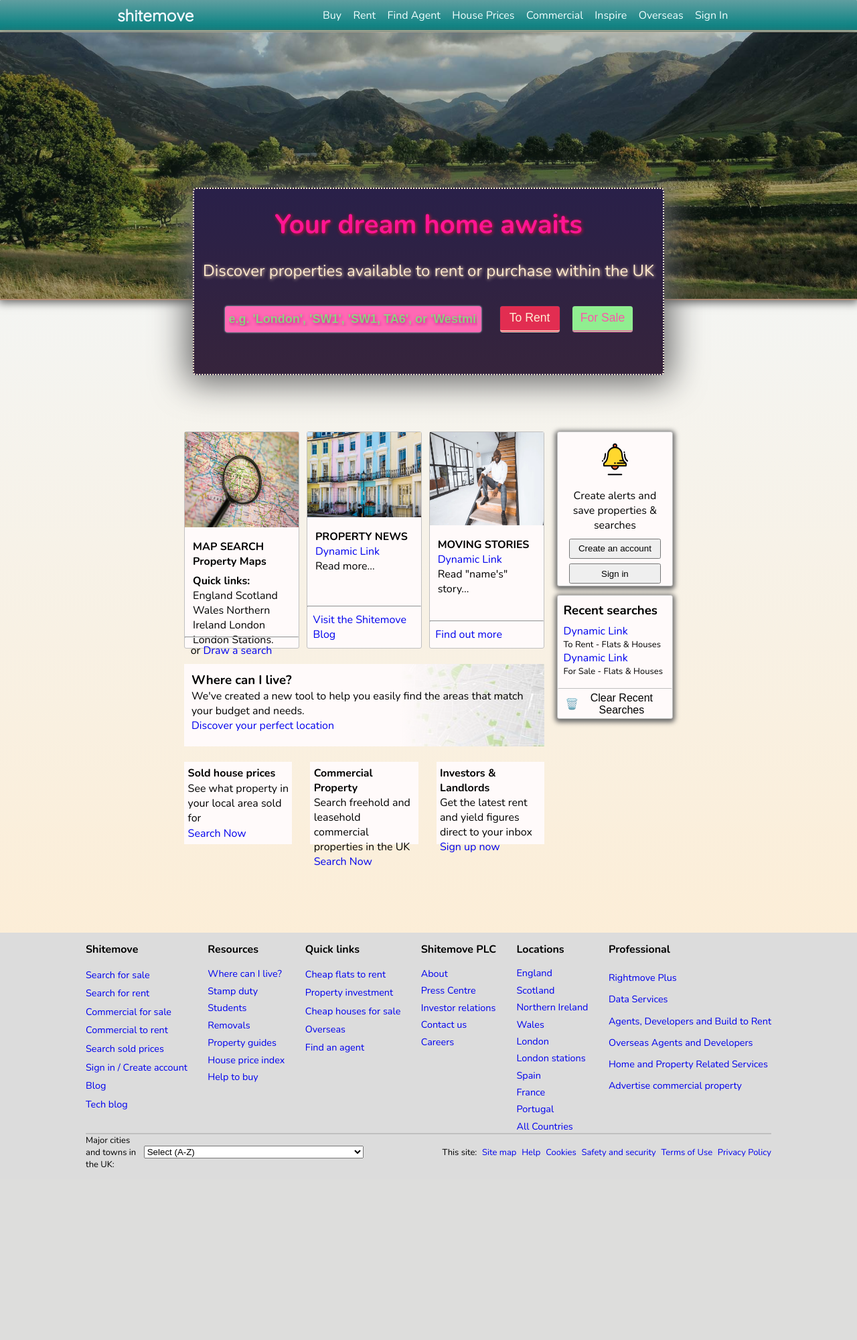
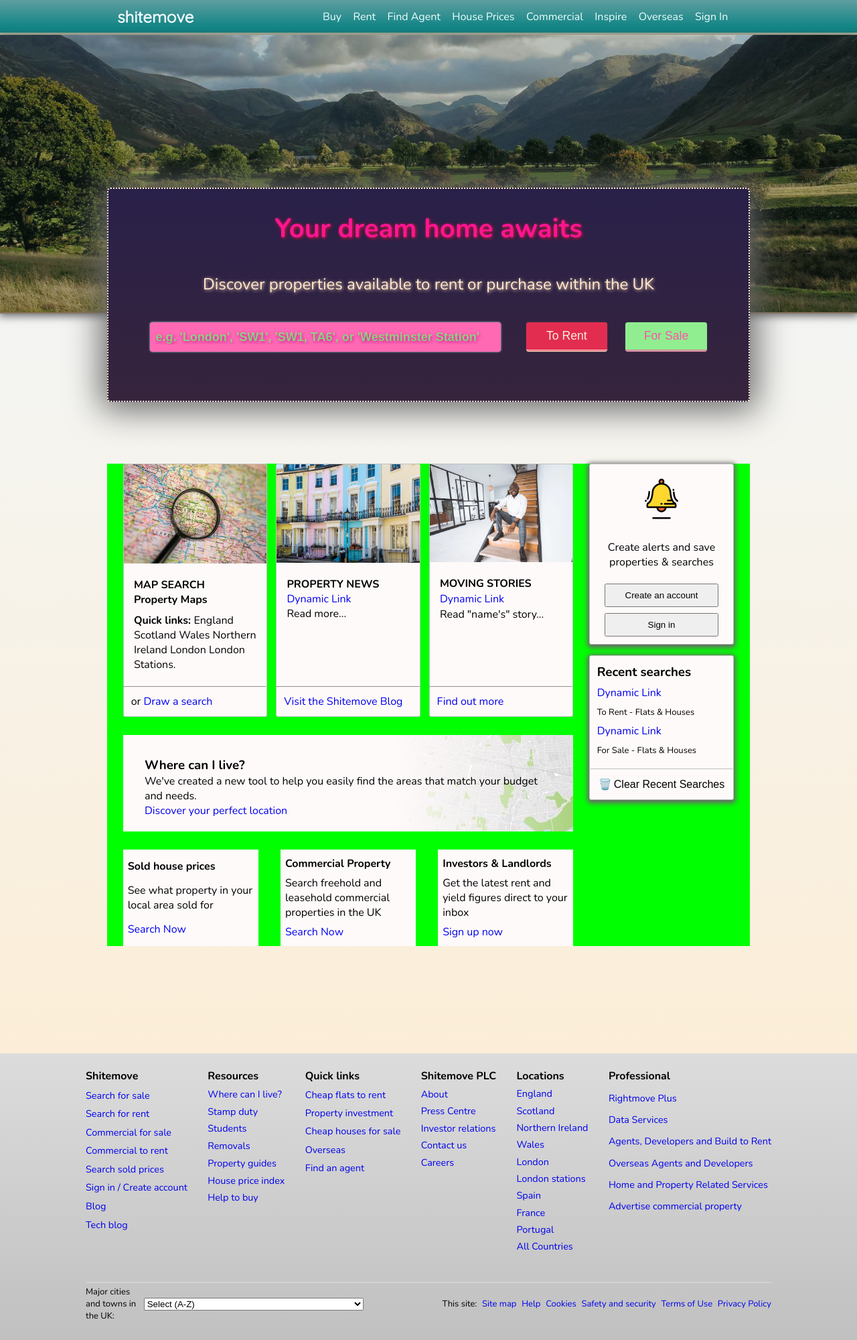
Before and after one commit to Schnarfengargle123/Shitemove, a PHP site: page / in a window 1280 px wide. Shown: the whole page at 67% size. Before the commit the page ends 1743 px from the top, so only its background shows below. Run offline with PHP 8.4, Linux system fonts and the light colour scheme; data that the repository does not hold is empty.

Commit message:
Adjusted unit measurements for CSS styling

```diff
--- a/public/styles/main.css
+++ b/public/styles/main.css
@@ -17,10 +17,11 @@ a {
 body {
   background-image: linear-gradient(to bottom, aliceblue, blanchedalmond);
   width: 100vw;
-  height: 220vh;
+  /* height: 224vh; */
+  height: 125rem;
   display: flex;
   flex-direction: column;
-  justify-content: space-between;
+  justify-content: flex-start;
   align-items: center;
   font-family: 'Nunito', sans-serif;
 }
@@ -42,7 +43,7 @@ nav {
 
 .navigation {
   width: 100%;
-  height: 100%;
+  height: inherit;
   display: flex;
   flex-direction: row;
   justify-content: space-evenly;
@@ -98,9 +99,10 @@ header {
   width: 100%;
   /* height: 25vh; */
   /* background-position: 0 -16.5rem; */
-  height: 50vh;
+  height: 26rem;
   background-position: 0 -11rem;
   background-size: cover;
+  /* background-size: auto; */
   box-shadow: 0 2px 12px 2px dimgray;
   border-bottom: 2px solid rgb(182, 142, 119);
 }
@@ -111,9 +113,12 @@ header {
   justify-content: flex-start;
   align-items: center;
   width: 100vw;
-  height: 100%;
+  /* height: 100%; */
+  height: inherit;
   background-color: rgba(25, 53, 37, 0.299);
 }
+
+/* Search Box */
 
 .search-box {
   /* background-color: rgb(49, 46, 76); */
@@ -123,8 +128,8 @@ header {
     rgb(41, 32, 73),
     rgb(54, 36, 60)
   );
-  width: 55%;
-  height: 35%;
+  width: 60rem;
+  height: 20rem;
   display: flex;
   position: absolute;
   top: 17.5rem;
@@ -132,7 +137,7 @@ header {
   justify-content: space-evenly;
   align-items: center;
 
-  padding: 2% 0;
+  padding: 2rem 0;
   border-radius: 5px;
   /* border: dotted 2px lime; */
   border: dotted 2px papayawhip;
@@ -253,10 +258,14 @@ header {
   border-bottom: double 3px lightgreen;
 }
 
+/* ____________________ */
+
 main {
   margin-top: 5%;
   width: 100vw;
-  height: 110vh;
+  /* height: 110vh;
+  height: 220vh; */
+  height: inherit;
   /* background-color: cadetblue; */
   display: flex;
   flex-direction: column;
@@ -265,14 +274,19 @@ main {
   /* background-color: orange; */
 }
 
+/* Card Deck */
+
 .cards {
-  /* background-color: lime; */
+  background-color: lime;
   width: 60%;
+  width: 60rem;
   height: 70%;
+  height: 45rem;
   display: flex;
   flex-direction: row;
   justify-content: space-evenly;
   align-items: center;
+  margin: 10rem 0;
 }
 
 .cards__panel {
@@ -281,7 +295,9 @@ main {
   justify-content: space-between;
   align-items: center;
   width: 100%;
+  width: inherit;
   height: 100%;
+  height: inherit;
   /* background-color: orange; */
 }
 
@@ -370,18 +386,19 @@ main {
 .cards__card--wide {
   background-image: url('../images/location.jpeg');
   height: 20%;
-  width: 100%;
-  padding: 2%;
   z-index: 0;
 }
 
+.cards__card--wide__content {
+  padding: 2rem;
+}
+
 .cards__card--wide .overlay {
-  width: 42%;
-  height: 15.4%;
+  height: 9rem;
   background-image: linear-gradient(to right, snow 60%, rgb(0, 0, 0, 0));
-  position: absolute;
-  top: 123.9%;
-  left: 21.5%;
+  position: static;
+  top: 69.8rem;
+  left: 24rem;
   z-index: -1;
 }
 
@@ -493,10 +510,15 @@ main {
   cursor: pointer;
 }
 
+/* ____________________ */
+
+/* Footer */
+
 .footer {
   width: 100%;
-  height: 22.5%;
-  background-color: gainsboro;
+  /* height: 22%; */
+  height: 29.5rem;
+  background-image: linear-gradient(to bottom, gainsboro, silver);
   display: flex;
   flex-direction: column;
   justify-content: space-around;
@@ -505,7 +527,8 @@ main {
 
 .footer__columns {
   width: 80%;
-  height: 70%;
+  /* height: 70%; */
+  height: 17rem;
   /* background-color: skyblue; */
   display: flex;
   flex-direction: row;
@@ -519,12 +542,14 @@ main {
   flex-direction: column;
   justify-content: space-between;
   align-items: flex-start;
-  height: 100%;
+  /* height: 100%; */
+  height: 17rem;
 }
 
 .footer__columns__column div {
   /* background-color: orange; */
-  height: 88%;
+  /* height: 88%; */
+  height: 16rem;
   display: flex;
   flex-direction: column;
   justify-content: flex-start;
@@ -539,13 +564,14 @@ main {
 
 .footer__bottom {
   width: 80%;
-  height: 15%;
+  /* height: 15%; */
+  height: 4rem;
   /* background-color: crimson; */
   display: flex;
   flex-direction: row;
   justify-content: space-between;
   align-items: center;
-  border-top: 2px silver solid;
+  border-top: 2px lightgray solid;
   font-size: small;
 }
 
@@ -564,3 +590,5 @@ main {
   align-items: center;
   width: 48%;
 }
+
+/* ____________________ */
--- a/views/home.php
+++ b/views/home.php
@@ -91,10 +91,14 @@
                 </div>
 
                 <div class="cards__card--wide">
-                    <div class="overlay"></div>
-                    <h3>Where can I live?</h3>
-                    <p>We've created a new tool to help you easily find the areas that match your budget and needs.</p>
-                    <a href="#">Discover your perfect location</a>
+                    <div class="overlay">
+                        <div class="cards__card--wide__content">
+                            <h3>Where can I live?</h3>
+                            <p>We've created a new tool to help you easily find the areas that match your budget and needs.</p>
+                            <a href="#">Discover your perfect location</a>
+                        </div>
+                    </div>
+
                 </div>
 
                 <div class="cards__panel__section" id="blurbs">
```
